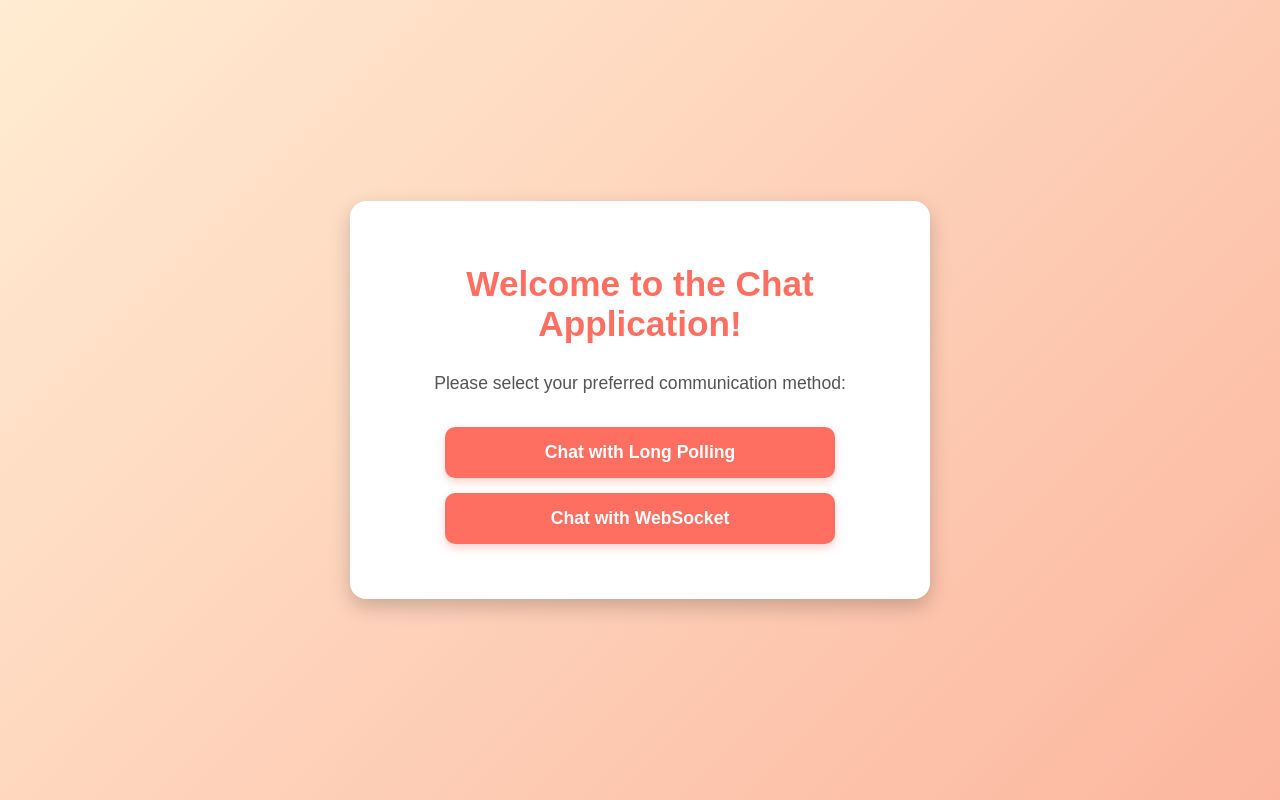
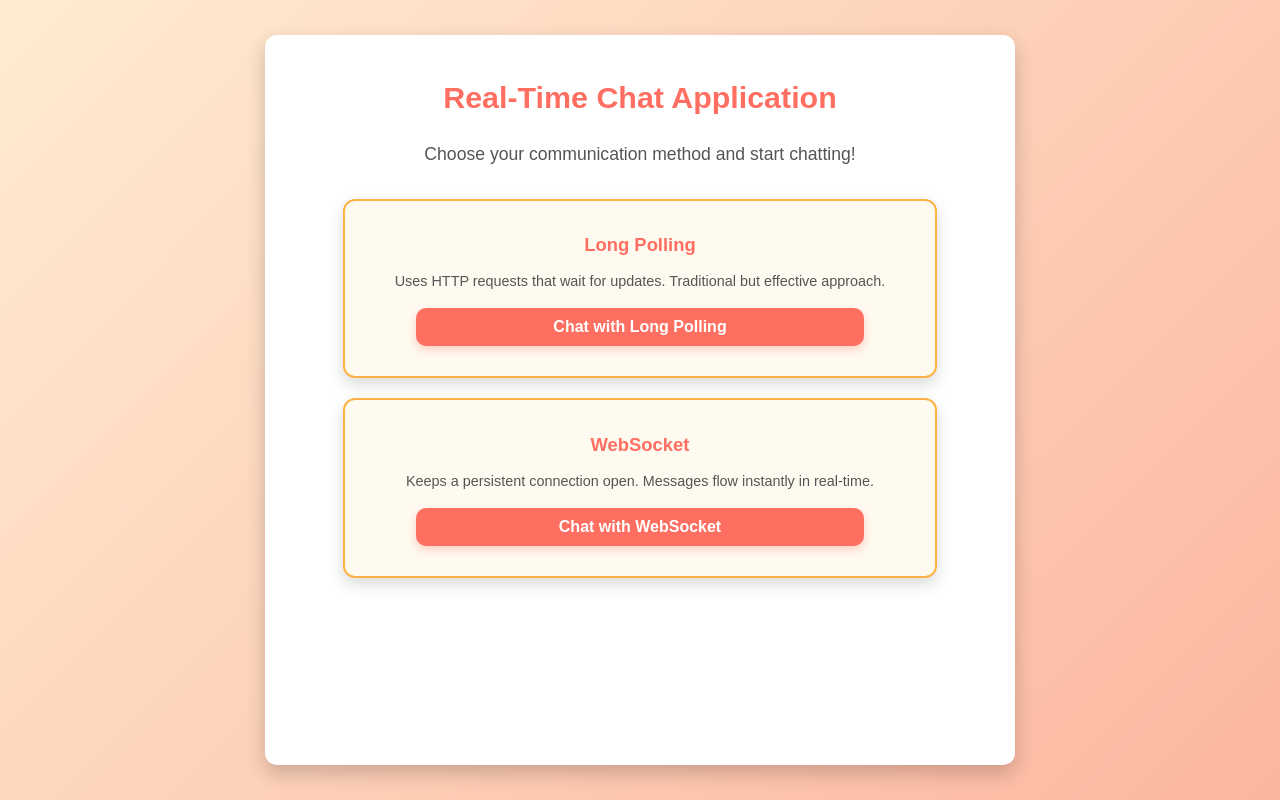
Before and after one commit to AFatmaa/Chat-Application, a plain HTML site: page frontend/index.html in a window 1280 px wide. Drawn offline with Linux system fonts and the light colour scheme.

Commit message:
fix: Improve Style

```diff
--- a/frontend/index.html
+++ b/frontend/index.html
@@ -8,10 +8,18 @@
 </head>
 <body>
     <div class="landing-container">
-        <h1>Welcome to the Chat Application!</h1>
-        <p>Please select your preferred communication method:</p>
-        <a href="https://afatmaa-my-chat-app-frontend.hosting.codeyourfuture.io/index-polling.html" class="selection-button">Chat with Long Polling</a>
-        <a href="https://afatmaa-my-chat-app-frontend.hosting.codeyourfuture.io/index-websocket.html" class="selection-button">Chat with WebSocket</a>
+        <h1>Real-Time Chat Application</h1>
+        <p>Choose your communication method and start chatting!</p>
+        <div class="chat-option">
+            <h3>Long Polling</h3>
+            <p>Uses HTTP requests that wait for updates. Traditional but effective approach.</p>
+            <a href="https://afatmaa-my-chat-app-frontend.hosting.codeyourfuture.io/index-polling.html" class="selection-button">Chat with Long Polling</a>
+        </div>
+        <div class="chat-option">
+            <h3>WebSocket</h3>
+            <p>Keeps a persistent connection open. Messages flow instantly in real-time.</p>
+            <a href="https://afatmaa-my-chat-app-frontend.hosting.codeyourfuture.io/index-websocket.html" class="selection-button">Chat with WebSocket</a>
+        </div>
     </div>
 </body>
 </html>
--- a/frontend/style.css
+++ b/frontend/style.css
@@ -8,6 +8,7 @@ body {
   justify-content: center;
   align-items: center;
   height: 100vh;
+  overflow: hidden;
 }
 
 /* Main container */
@@ -142,37 +143,25 @@ h1 {
   font-family: "Courier New", monospace;
 }
 
-/* General page style (Mevcut body stilinizi koruyun, zaten geneldir) */
-body {
-  font-family: Arial, sans-serif;
-  background: linear-gradient(135deg, #ffecd2, #fcb69f);
-  margin: 0;
-  padding: 0;
-  display: flex;
-  justify-content: center;
-  align-items: center;
-  height: 100vh;
+/* Landing Page Container */
+.landing-container {
+  background: #ffffff;
+  padding: 25px;
+  border-radius: 12px;
+  box-shadow: 0 8px 20px rgba(0, 0, 0, 0.2);
+  width: 700px;
+  max-width: 90%;
+  min-height: 85vh;
+  text-align: center;
+  overflow-y: auto;
 }
 
-/* Landing Page Container (Yeni eklendi) */
-.landing-container {
-  background: #ffffff;
-  padding: 40px; /* Biraz daha fazla padding */
-  border-radius: 16px;
-  box-shadow: 0 8px 20px rgba(0, 0, 0, 0.2); /* Biraz daha belirgin gölge */
-  width: 500px; /* Daha geniş bir konteyner */
-  max-width: 90%;
-  text-align: center; /* İçeriği ortala */
-}
-
-/* Landing Page Başlığı (Mevcut h1 stilinizi kullanabiliriz) */
 .landing-container h1 {
-  color: #ff6f61; /* Ana renk tonunuz */
-  font-size: 2.2rem; /* Daha büyük başlık */
+  color: #ff6f61;
+  font-size: 1.9rem;
   margin-bottom: 25px;
 }
 
-/* Landing Page Paragrafı (Yeni eklendi) */
 .landing-container p {
   color: #555;
   font-size: 1.1rem;
@@ -180,26 +169,54 @@ body {
   line-height: 1.6;
 }
 
-/* Seçim Butonları (selection-button sınıfı ile, sendButton'a benzer ama daha genel) */
 .selection-button {
-  display: block; /* Her butonu ayrı satırda göster */
-  width: 70%; /* Konteynerin %70'ini kapla */
-  margin: 15px auto; /* Ortala ve aralarına boşluk ver */
-  padding: 15px 20px;
-  background: #ff6f61; /* Buton ana rengi */
+  display: block;
+  width: 80%;
+  margin: 15px auto;
+  padding: 10px 0;
+  background: #ff6f61;
   border: none;
   border-radius: 10px;
   color: white;
-  font-size: 1.1rem;
+  font-size: 1rem;
   font-weight: bold;
-  text-decoration: none; /* Alt çizgiyi kaldır */
+  text-decoration: none;
   cursor: pointer;
   transition: transform 0.2s ease, background 0.2s ease-in-out, box-shadow 0.2s ease;
-  box-shadow: 0 4px 8px rgba(255, 111, 97, 0.3); /* Hafif gölge */
+  box-shadow: 0 4px 8px rgba(255, 111, 97, 0.3);
 }
 
 .selection-button:hover {
-  background: #e85c50; /* Hover rengi */
-  transform: translateY(-3px) scale(1.02); /* Hafif yukarı kalkma ve büyüme */
-  box-shadow: 0 6px 12px rgba(255, 111, 97, 0.4); /* Hover'da daha belirgin gölge */
+  background: #e85c50;
+  transform: translateY(-3px) scale(1.02);
+  box-shadow: 0 6px 12px rgba(255, 111, 97, 0.4);
 }
+
+.chat-option {
+  width: 80%;
+  background: #fffaf0;
+  border: 2px solid #ffb347;
+  border-radius: 12px;
+  padding: 15px;
+  margin: 10px auto;
+  margin-bottom: 20px;
+  text-align: center;
+  transition: transform 0.2s ease, box-shadow 0.2s ease;
+}
+
+.chat-option:hover {
+  transform: translateY(-3px);
+  box-shadow: 0 6px 12px rgba(255, 179, 71, 0.4);
+}
+
+.chat-option h3 {
+  color: #ff6f61;
+  margin-bottom: 10px;
+  font-size: 1.15rem;
+}
+
+.chat-option p {
+  color: #555;
+  font-size: 0.9rem;
+  margin-bottom: 15px;
+}
```
Also changed, not shown: frontend/index-polling.html (+1 -1 lines), frontend/index-websocket.html (+1 -1 lines).
